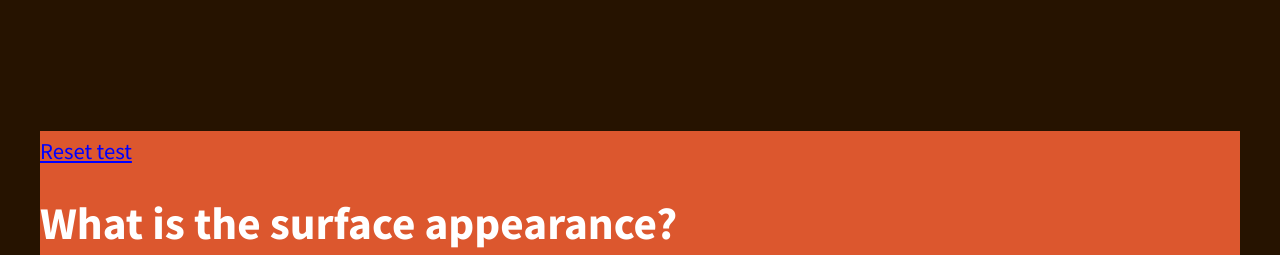
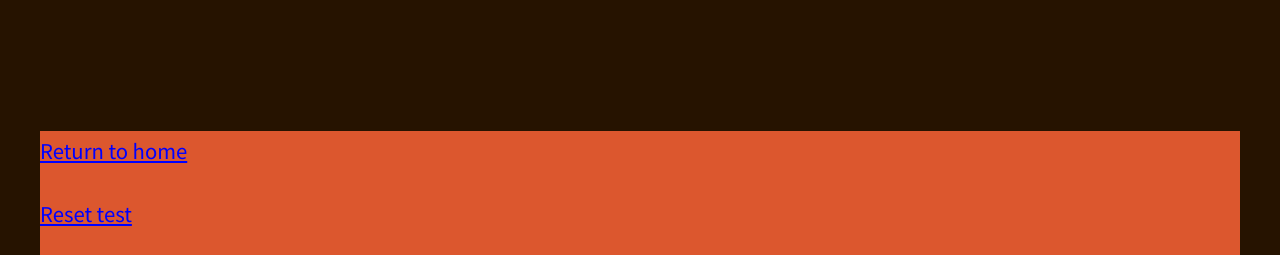
Before and after one commit to Tcat10/WhatRockYaGot, a plain HTML site: page igneous/index.html in a window 1280 px wide. Shown: the part 534-789 px from the top of the page. Drawn offline with Linux system fonts and the light colour scheme.

Commit message:
Update index.html

```diff
--- a/igneous/index.html
+++ b/igneous/index.html
@@ -33,6 +33,7 @@ Released   : 20140207
 </div>
 <div id="wrapper2" class="container">
 
+		<p><a href="http://whatrockyagot.com"> Return to home</a></p>
 		<p><a href="index.html">Reset test</a></p>
 
 </div>
```
